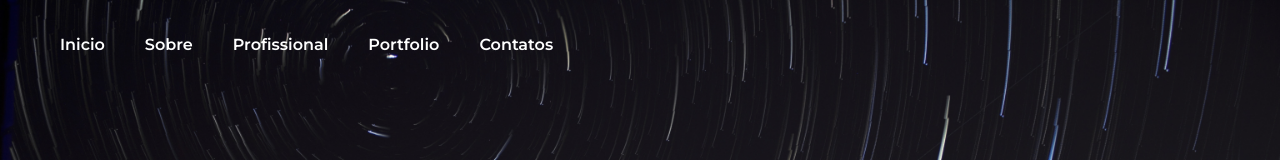
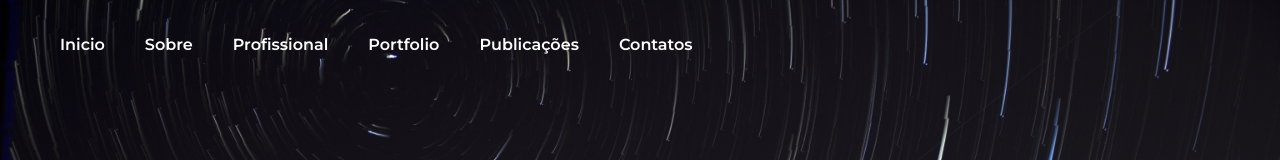
Before and after one commit to lucasbrito3001/portfolio-spa, a Vue app: page / in a window 1280 px wide. Shown: the top 160 px of the page. Built offline with nearby package versions, Linux system fonts and the light colour scheme.

Commit message:
Add posts in navbar and hide the menu when click on a item

```diff
--- a/src/App.vue
+++ b/src/App.vue
@@ -15,7 +15,7 @@
         <article id="portfolio">
             <Portfolio />
         </article>
-        <article id="blog">
+        <article id="posts">
             <Blog />
         </article>
         <article id="contact">
--- a/src/components/Blog.vue
+++ b/src/components/Blog.vue
@@ -48,7 +48,7 @@ export default {
     color: var(--dark);
     padding: 0 15px;
     text-align: center;
-    margin-top: 20px;
+    padding-top: 20px;
 
     @include lg {
         font-size: 40px;
@@ -70,7 +70,7 @@ export default {
     .posts-list-item {
         width: 100%;
         box-shadow: 0px 0px 40px 2px rgb(221, 221, 221);
-        padding: 10px;
+        padding: 12px;
         border-radius: 3px;
         display: flex;
         flex-direction: row;
--- a/src/components/Navbar.vue
+++ b/src/components/Navbar.vue
@@ -11,10 +11,10 @@
                     </span>
                 </li>
                 <!-- <hr v-if="windowWidth < 768"> -->
-                <a v-for="(item, key) in navItems" :key="key" :href="item.href">
+                <a v-for="(item, key) in navItems" :key="key" :href="item.href" @click="toggleShowMenu">
                     <li>{{ item.text }}</li>
                 </a>
-                <a href="/" v-if="windowWidth < 768">
+                <a href="https://github.com/lucasbrito3001" target="_blank" v-if="windowWidth < 768">
                     <li>
                         <font-awesome-icon icon="fa-brands fa-github-square" class="github-icon"/> Meu GitHub
                     </li>
@@ -32,6 +32,7 @@ export default {
             { href: '#about', text: 'Sobre' },
             { href: '#skills', text: 'Profissional' },
             { href: '#portfolio', text: 'Portfolio' },
+            { href: '#posts', text: 'Publicações' },
             { href: '#contact', text: 'Contatos' },
         ],
         isShowingMenu: false,
```
